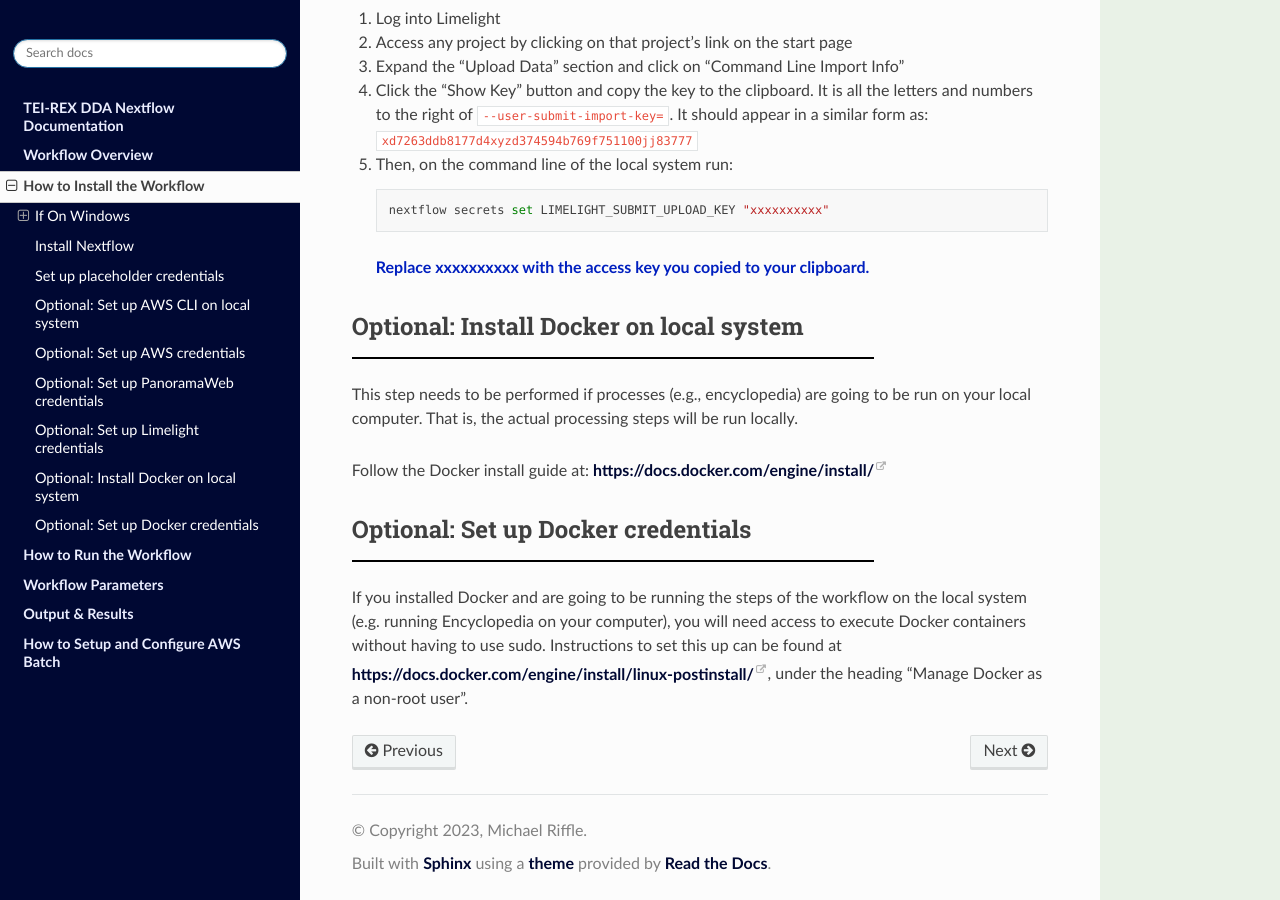
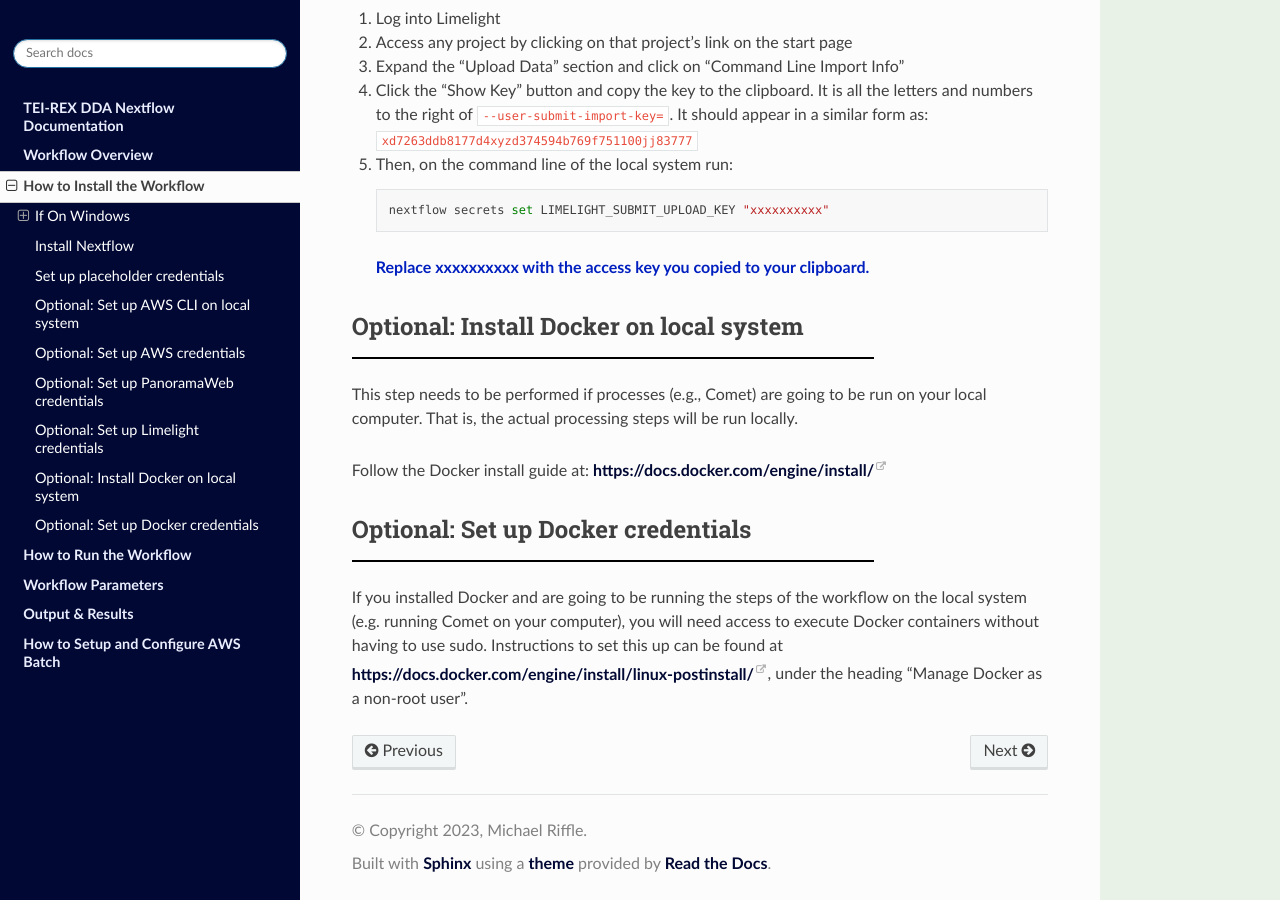
Before and after one commit to mriffle/nf-teirex-dda, a Sphinx documentation site: the page built from docs/source/how_to_install.rst, in a window 1280 px wide and 900 px high, scrolled down 3269 px. Built offline with Sphinx 7.4.7 and the Read the Docs theme 2.0.0, drawn with Linux system fonts in a browser that asks for light colours.

Commit message:
update verbiage to reflect DDA

```diff
--- a/docs/source/how_to_install.rst
+++ b/docs/source/how_to_install.rst
@@ -100,10 +100,10 @@ Follow these steps:
 
 Optional: Install Docker on local system
 =========================================
-This step needs to be performed if processes (e.g., encyclopedia) are going to be run on your local computer. That is, the actual processing steps will be run locally.
+This step needs to be performed if processes (e.g., Comet) are going to be run on your local computer. That is, the actual processing steps will be run locally.
 
 Follow the Docker install guide at: https://docs.docker.com/engine/install/
 
 Optional: Set up Docker credentials
 ===================================
-If you installed Docker and are going to be running the steps of the workflow on the local system (e.g. running Encyclopedia on your computer), you will need access to execute Docker containers without having to use sudo. Instructions to set this up can be found at https://docs.docker.com/engine/install/linux-postinstall/, under the heading “Manage Docker as a non-root user”.
+If you installed Docker and are going to be running the steps of the workflow on the local system (e.g. running Comet on your computer), you will need access to execute Docker containers without having to use sudo. Instructions to set this up can be found at https://docs.docker.com/engine/install/linux-postinstall/, under the heading “Manage Docker as a non-root user”.
```
